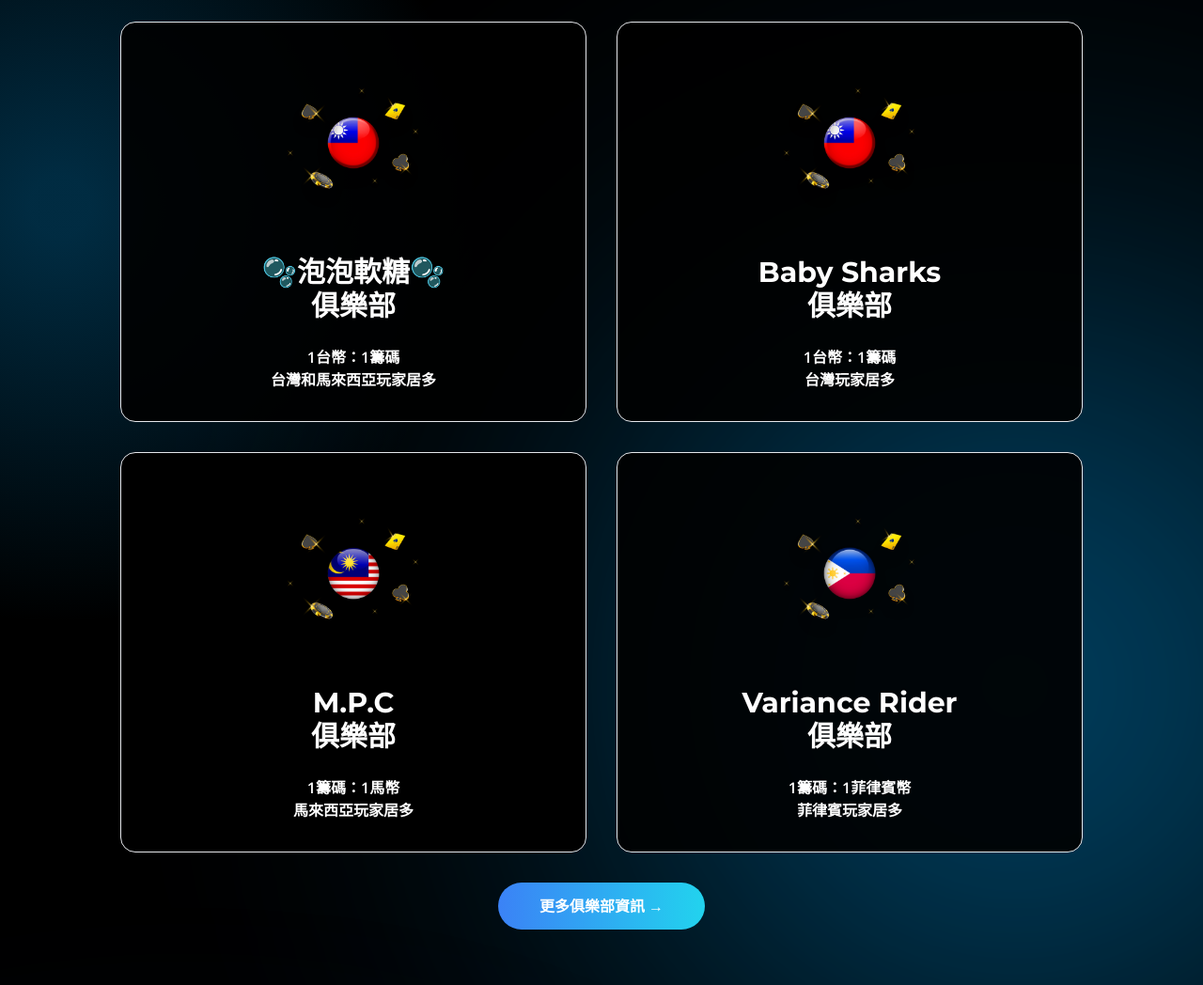
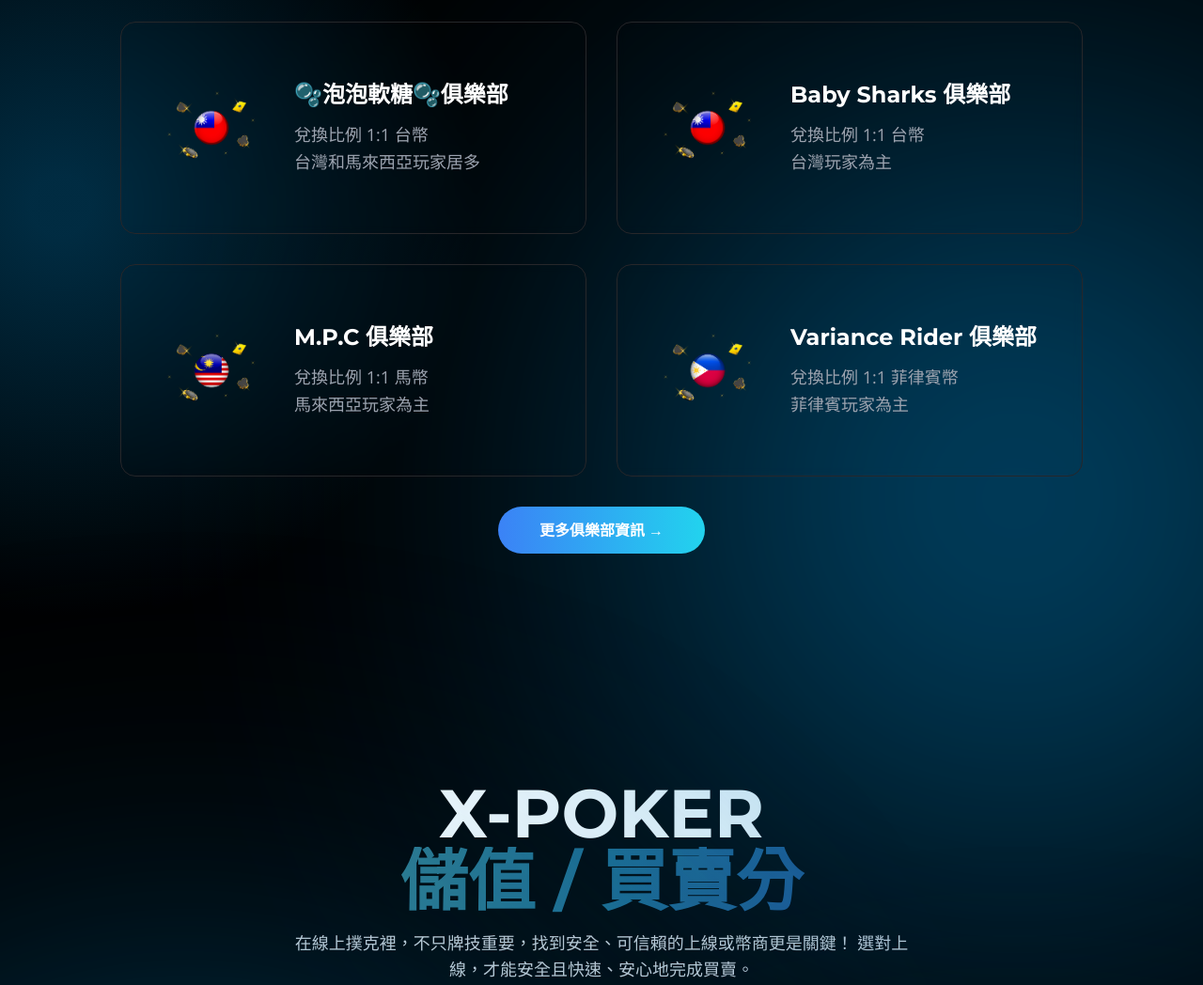
Before and after one commit to ZhengBinTer/X, a plain HTML site: page index.html in a window 1280 px wide. Shown: the part 1020-2068 px from the top of the page at 94% size. Drawn offline with nearby package versions, Linux system fonts and the light colour scheme; no server answers.

Commit message:
Club recommendation update

```diff
--- a/index.html
+++ b/index.html
@@ -885,114 +885,105 @@
         </h2>
         <p class="text-lg text-white/80">不管是新手還是資深玩家，平台提供多種遊戲以及盲注級別供玩家選擇，讓每位玩家都能輕鬆找到最適合自己的桌子。</p>
       </div>
+      <!-- Club Cards Grid - Card Style Design -->
       <div class="mt-12 grid grid-cols-1 md:grid-cols-2 gap-8 max-w-5xl mx-auto">
+
         <!-- Club Card 1: 泡泡軟糖 -->
         <div class="group relative">
-          <div
-            class="absolute -inset-1 rounded-2xl bg-gradient-to-br from-purple-600/50 to-pink-600/50 blur-lg opacity-75 group-hover:opacity-100 transition-opacity duration-300 -z-10">
-          </div>
-          <div
-            class="relative rounded-2xl border border-purple-400/60 bg-black/90 backdrop-blur-md overflow-hidden p-8 flex flex-col h-auto group-hover:border-purple-300/80 transition-all duration-300">
-
-            <!-- Image on Top -->
-            <div class="flex items-center justify-center mb-6">
-              <img src="Webite_Final_PNG/Country_台湾.png" alt="泡泡軟糖俱樂部"
-                class="w-48 h-48 object-contain drop-shadow-lg group-hover:scale-110 transition-transform duration-300" loading="lazy">
-            </div>
-
-            <!-- Title - Bold and Big -->
-            <div class="text-center mb-6 z-10">
-              <h5 class="text-white text-3xl font-black">🫧泡泡軟糖🫧<br>俱樂部</h5>
-            </div>
-
-            <!-- Details -->
-            <div class="space-y-4 z-10 text-center">
-              <p class="text-white text-base font-semibold">1台幣：1籌碼</p>
-              <p class="text-white text-base font-semibold">台灣和馬來西亞玩家居多</p>
+          <div class="absolute inset-0 bg-gradient-to-br from-purple-500/10 to-pink-500/10 rounded-2xl blur-lg group-hover:blur-xl transition-all duration-300"></div>
+          <div class="relative bg-zinc-900/90 backdrop-blur-sm border border-zinc-800 rounded-2xl p-8 hover:border-purple-500/50 transition-all duration-300">
+            <div class="flex items-center gap-6">
+              <!-- Icon Container -->
+              <div class="flex-shrink-0">
+                <div class="w-40 h-40 rounded-lg bg-gradient-to-br from-purple-500/20 to-pink-500/20 flex items-center justify-center group-hover:scale-110 transition-transform duration-300">
+                  <img src="Webite_Final_PNG/Country_台湾.png" alt="Taiwan" class="w-32 h-32 object-contain" loading="lazy">
+                </div>
+              </div>
+
+              <!-- Content -->
+              <div class="flex-1">
+                <h5 class="text-white text-2xl font-bold mb-3">🫧泡泡軟糖🫧俱樂部</h5>
+                <p class="text-gray-400 text-lg leading-relaxed">
+                  兌換比例 1:1 台幣<br>
+                  台灣和馬來西亞玩家居多
+                </p>
+              </div>
             </div>
           </div>
         </div>
 
         <!-- Club Card 2: Baby Sharks -->
         <div class="group relative">
-          <div
-            class="absolute -inset-1 rounded-2xl bg-gradient-to-br from-blue-600/50 to-cyan-600/50 blur-lg opacity-75 group-hover:opacity-100 transition-opacity duration-300 -z-10">
-          </div>
-          <div
-            class="relative rounded-2xl border border-blue-400/60 bg-black/90 backdrop-blur-md overflow-hidden p-8 flex flex-col h-auto group-hover:border-blue-300/80 transition-all duration-300">
-
-            <!-- Image on Top -->
-            <div class="flex items-center justify-center mb-6">
-              <img src="Webite_Final_PNG/Country_台湾.png" alt="Baby Sharks俱樂部"
-                class="w-48 h-48 object-contain drop-shadow-lg group-hover:scale-110 transition-transform duration-300" loading="lazy">
-            </div>
-
-            <!-- Title - Bold and Big -->
-            <div class="text-center mb-6 z-10">
-              <h5 class="text-white text-3xl font-black">Baby Sharks<br>俱樂部</h5>
-            </div>
-
-            <!-- Details -->
-            <div class="space-y-4 z-10 text-center">
-              <p class="text-white text-base font-semibold">1台幣：1籌碼</p>
-              <p class="text-white text-base font-semibold">台灣玩家居多</p>
+          <div class="absolute inset-0 bg-gradient-to-br from-blue-500/10 to-cyan-500/10 rounded-2xl blur-lg group-hover:blur-xl transition-all duration-300"></div>
+          <div class="relative bg-zinc-900/90 backdrop-blur-sm border border-zinc-800 rounded-2xl p-8 hover:border-blue-500/50 transition-all duration-300">
+            <div class="flex items-center gap-6">
+              <!-- Icon Container -->
+              <div class="flex-shrink-0">
+                <div class="w-40 h-40 rounded-lg bg-gradient-to-br from-blue-500/20 to-cyan-500/20 flex items-center justify-center group-hover:scale-110 transition-transform duration-300">
+                  <img src="Webite_Final_PNG/Country_台湾.png" alt="Taiwan" class="w-32 h-32 object-contain" loading="lazy">
+                </div>
+              </div>
+
+              <!-- Content -->
+              <div class="flex-1">
+                <h5 class="text-white text-2xl font-bold mb-3">Baby Sharks 俱樂部</h5>
+                <p class="text-gray-400 text-lg leading-relaxed">
+                  兌換比例 1:1 台幣<br>
+                  台灣玩家為主
+                </p>
+              </div>
             </div>
           </div>
         </div>
 
         <!-- Club Card 3: M.P.C -->
         <div class="group relative">
-          <div
-            class="absolute -inset-1 rounded-2xl bg-gradient-to-br from-green-600/50 to-emerald-600/50 blur-lg opacity-75 group-hover:opacity-100 transition-opacity duration-300 -z-10">
-          </div>
-          <div
-            class="relative rounded-2xl border border-green-400/60 bg-black backdrop-blur-md overflow-hidden p-8 flex flex-col h-auto group-hover:border-green-300/80 transition-all duration-300">
-
-            <!-- Image on Top -->
-            <div class="flex items-center justify-center mb-6">
-              <img src="Webite_Final_PNG/Country_马来西亚.png" alt="M.P.C俱樂部"
-                class="w-48 h-48 object-contain drop-shadow-lg group-hover:scale-110 transition-transform duration-300" loading="lazy">
-            </div>
-
-            <!-- Title - Bold and Big -->
-            <div class="text-center mb-6 z-10">
-              <h5 class="text-white text-3xl font-black">M.P.C<br>俱樂部</h5>
-            </div>
-
-            <!-- Details -->
-            <div class="space-y-4 z-10 text-center">
-              <p class="text-white text-base font-semibold">1籌碼：1馬幣</p>
-              <p class="text-white text-base font-semibold">馬來西亞玩家居多</p>
+          <div class="absolute inset-0 bg-gradient-to-br from-green-500/10 to-emerald-500/10 rounded-2xl blur-lg group-hover:blur-xl transition-all duration-300"></div>
+          <div class="relative bg-zinc-900/90 backdrop-blur-sm border border-zinc-800 rounded-2xl p-8 hover:border-green-500/50 transition-all duration-300">
+            <div class="flex items-center gap-6">
+              <!-- Icon Container -->
+              <div class="flex-shrink-0">
+                <div class="w-40 h-40 rounded-lg bg-gradient-to-br from-green-500/20 to-emerald-500/20 flex items-center justify-center group-hover:scale-110 transition-transform duration-300">
+                  <img src="Webite_Final_PNG/Country_马来西亚.png" alt="Malaysia" class="w-32 h-32 object-contain" loading="lazy">
+                </div>
+              </div>
+
+              <!-- Content -->
+              <div class="flex-1">
+                <h5 class="text-white text-2xl font-bold mb-3">M.P.C 俱樂部</h5>
+                <p class="text-gray-400 text-lg leading-relaxed">
+                  兌換比例 1:1 馬幣<br>
+                  馬來西亞玩家為主
+                </p>
+              </div>
             </div>
           </div>
         </div>
 
         <!-- Club Card 4: Variance Rider -->
         <div class="group relative">
-          <div
-            class="absolute -inset-1 rounded-2xl bg-gradient-to-br from-orange-600/50 to-red-600/50 blur-lg opacity-75 group-hover:opacity-100 transition-opacity duration-300 -z-10">
-          </div>
-          <div
-            class="relative rounded-2xl border border-orange-400/60 bg-black/90 backdrop-blur-md overflow-hidden p-8 flex flex-col h-auto group-hover:border-orange-300/80 transition-all duration-300">
-
-            <!-- Image on Top -->
-            <div class="flex items-center justify-center mb-6">
-              <img src="Webite_Final_PNG/Country_菲律宾.png" alt="Variance Rider俱樂部"
-                class="w-48 h-48 object-contain drop-shadow-lg group-hover:scale-110 transition-transform duration-300" loading="lazy">
-            </div>
-
-            <!-- Title - Bold and Big -->
-            <div class="text-center mb-6 z-10">
-              <h5 class="text-white text-3xl font-black">Variance Rider<br>俱樂部</h5>
-            </div>
-
-            <!-- Details -->
-            <div class="space-y-4 z-10 text-center">
-              <p class="text-white text-base font-semibold">1籌碼：1菲律賓幣</p>
-              <p class="text-white text-base font-semibold">菲律賓玩家居多</p>
+          <div class="absolute inset-0 bg-gradient-to-br from-orange-500/10 to-red-500/10 rounded-2xl blur-lg group-hover:blur-xl transition-all duration-300"></div>
+          <div class="relative bg-zinc-900/90 backdrop-blur-sm border border-zinc-800 rounded-2xl p-8 hover:border-orange-500/50 transition-all duration-300">
+            <div class="flex items-center gap-6">
+              <!-- Icon Container -->
+              <div class="flex-shrink-0">
+                <div class="w-40 h-40 rounded-lg bg-gradient-to-br from-orange-500/20 to-red-500/20 flex items-center justify-center group-hover:scale-110 transition-transform duration-300">
+                  <img src="Webite_Final_PNG/Country_菲律宾.png" alt="Philippines" class="w-32 h-32 object-contain" loading="lazy">
+                </div>
+              </div>
+
+              <!-- Content -->
+              <div class="flex-1">
+                <h5 class="text-white text-2xl font-bold mb-3">Variance Rider 俱樂部</h5>
+                <p class="text-gray-400 text-lg leading-relaxed">
+                  兌換比例 1:1 菲律賓幣<br>
+                  菲律賓玩家為主
+                </p>
+              </div>
             </div>
           </div>
         </div>
+
       </div>
 
       <!-- More Clubs Button -->
```
